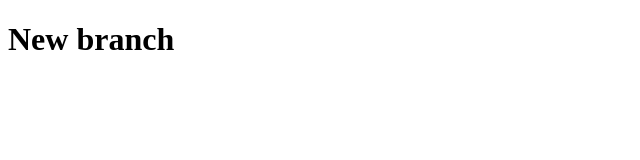
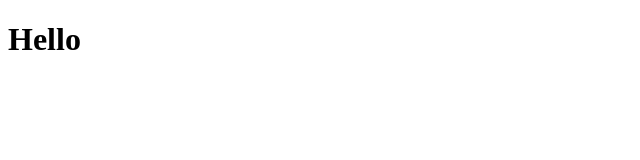
Before and after one commit to komaritskaya/turbo-lamp, a plain HTML site: page index.html in a window 1280 px wide. Shown: the whole page, without its empty margins (0-640 px from the left). Drawn offline with Linux system fonts and the light colour scheme.

Commit message:
changed title

```diff
--- a/index.html
+++ b/index.html
@@ -7,6 +7,6 @@
   <title>Document</title>
 </head>
 <body>
-    <h1>New branch</h1>
+    <h1>Hello</h1>
 </body>
 </html>
```
